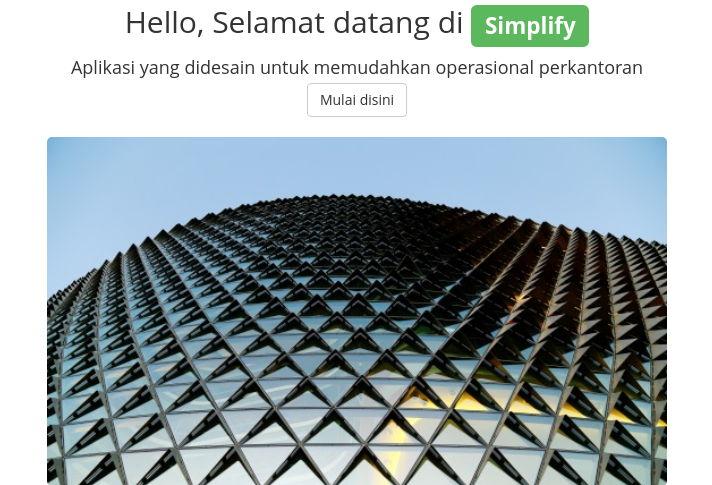
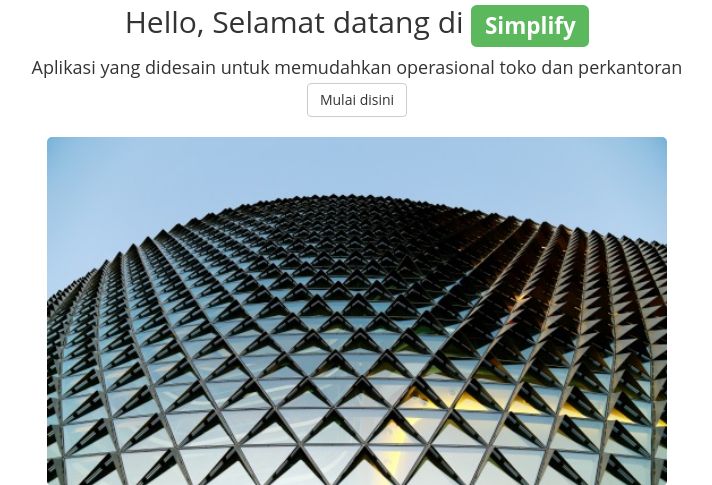
Before and after one commit to mahfudzaji16/simplifypos, a PHP site: template app/resources/views/layouts/index.view.php in a window 1280 px wide. Shown: the part 50-535 px from the top of the page, without its empty margins (283-995 px from the left). Run offline with PHP 8.4, Linux system fonts and the light colour scheme; the template is opened without the code that fills it: most values are stand-ins (such as "Sample title", 1, 10 or a date in 2020); some libraries are stand-ins or nearby versions.

Commit message:
update index page

```diff
--- a/app/controllers/UserController.php
+++ b/app/controllers/UserController.php
@@ -210,7 +210,7 @@ class UserController{
         $email=filterUserInput($_POST['email']);
         $department=filterUserInput($_POST['department']);
         $link=uniqid();
-
+        dd("test");
         /*
         $validasi=Auth::validate([$name,$password,$email],[
             'username'=>'required',
@@ -315,7 +315,6 @@ class UserController{
         $result=$builder->insert('users', $parameters);
 
         if($result){
-
             //send verification mail
             $mail = App::get('mail');
 
--- a/app/resources/views/layouts/index.view.php
+++ b/app/resources/views/layouts/index.view.php
@@ -12,7 +12,7 @@ require 'base/header.view.php';
 
         <div class='welcome'>
             <h2>Hello, Selamat datang di <span class="label label-success">Simplify</span></h2>
-            <h4 style="margin-top:20px;">Aplikasi yang didesain untuk memudahkan operasional perkantoran</h4>
+            <h4 style="margin-top:20px;">Aplikasi yang didesain untuk memudahkan operasional toko dan perkantoran</h4>
         </div>
 
         <button type='button' class='btn btn-default btn-modal' id='btn-login'>Mulai disini</button>
```
